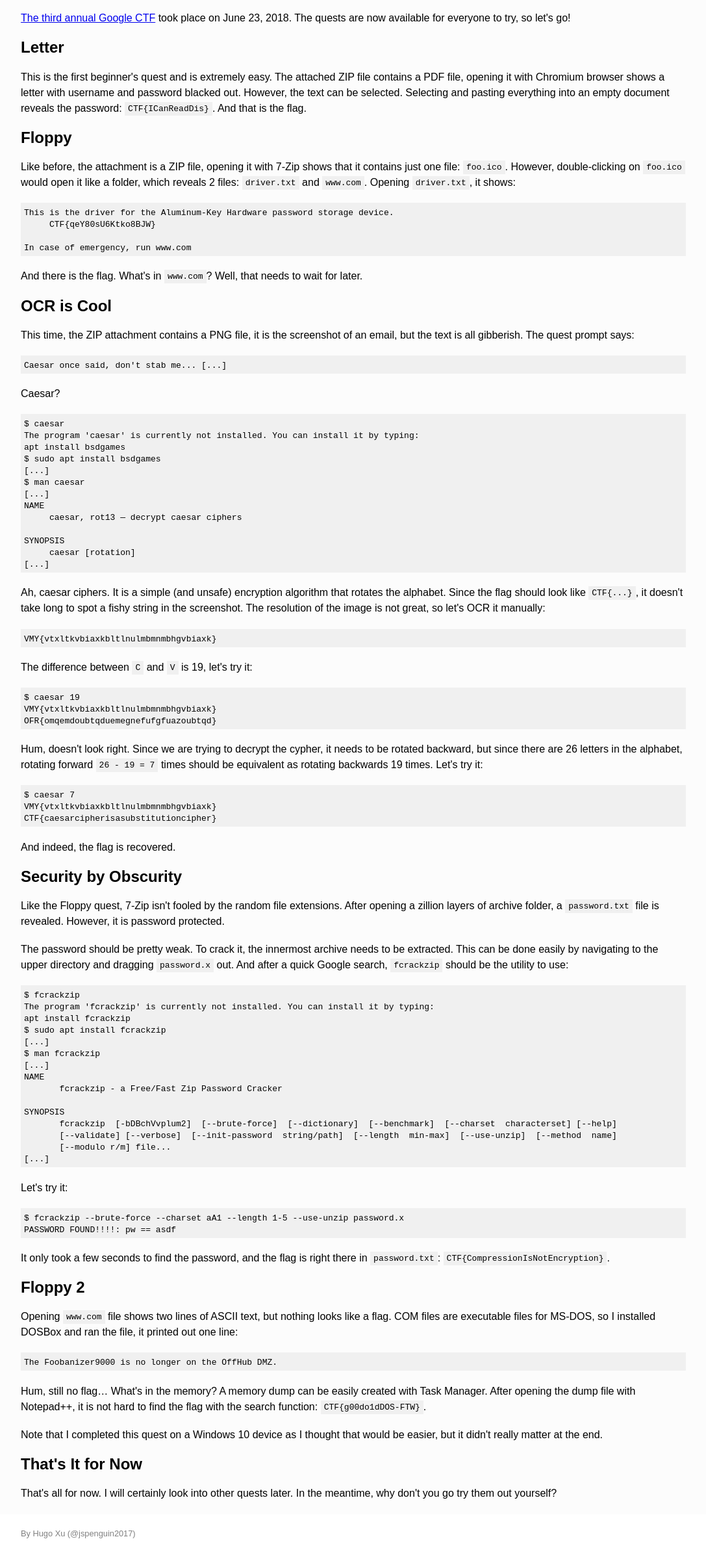
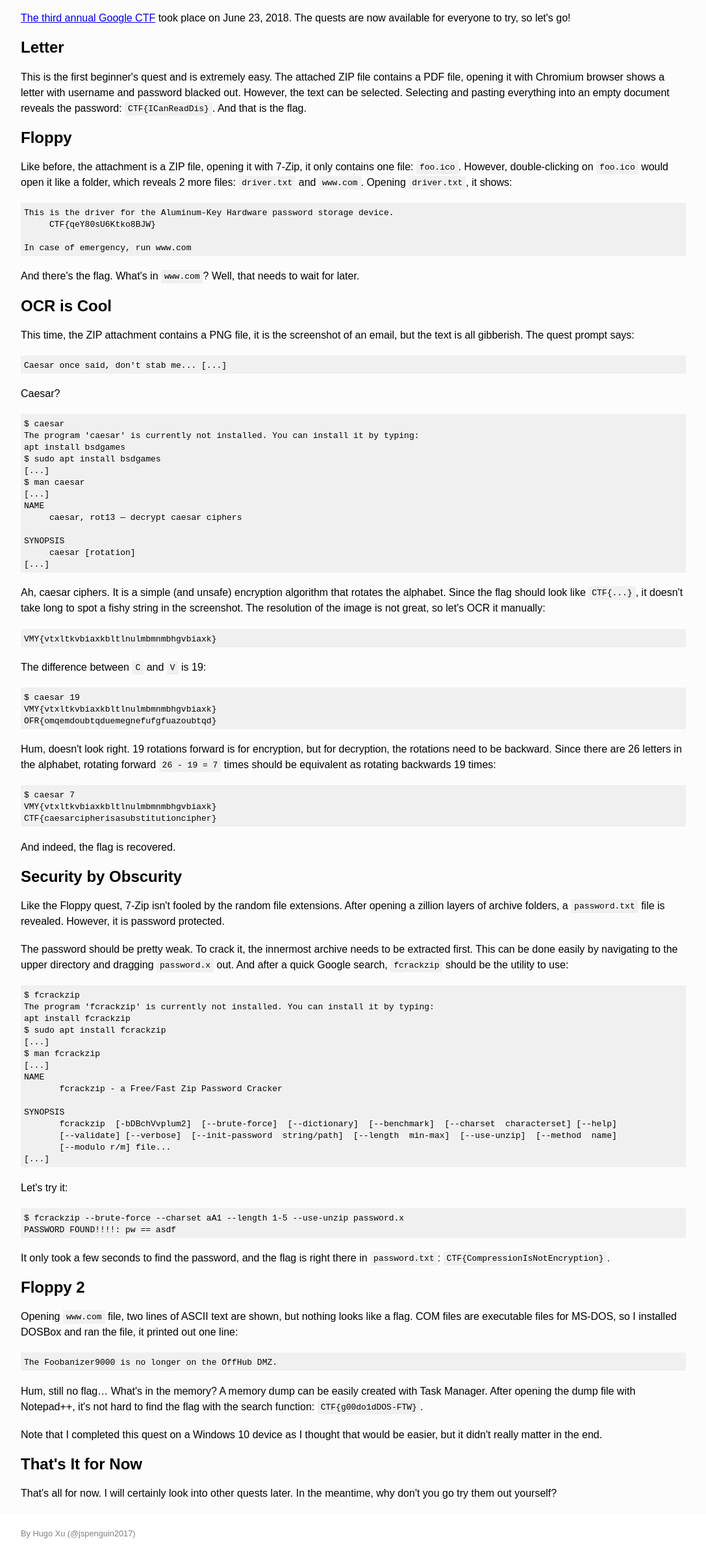
Before and after one commit to jspenguin2017/Blog, a website: page docs/Google_CTF_2018_1.html in a window 1280 px wide. Shown: the part 145-2530 px from the top of the page at 65% size, without its empty margins (96-1183 px from the left). Drawn offline with Linux system fonts and the light colour scheme.

Commit message:
No commit message

```diff
--- a/docs/Google_CTF_2018_1.html
+++ b/docs/Google_CTF_2018_1.html
@@ -32,17 +32,16 @@ username and password blacked out. However, the text can be selected. Selecting
 and pasting everything into an empty document reveals the password:
 <code>CTF{ICanReadDis}</code>. And that is the flag.</p>
 <h2 id="floppy">Floppy</h2>
-<p>Like before, the attachment is a ZIP file, opening it with 7-Zip shows that it
-contains just one file: <code>foo.ico</code>. However, double-clicking on <code>foo.ico</code> would
-open it like a folder, which reveals 2 files: <code>driver.txt</code> and <code>www.com</code>.
+<p>Like before, the attachment is a ZIP file, opening it with 7-Zip, it only
+contains one file: <code>foo.ico</code>. However, double-clicking on <code>foo.ico</code> would
+open it like a folder, which reveals 2 more files: <code>driver.txt</code> and <code>www.com</code>.
 Opening <code>driver.txt</code>, it shows:</p>
 <pre><code>This is the driver for the Aluminum-Key Hardware password storage device.
      CTF{qeY80sU6Ktko8BJW}
 
 In case of emergency, run www.com
 </code></pre>
-<p>And there is the flag. What's in <code>www.com</code>? Well, that needs to wait for
-later.</p>
+<p>And there's the flag. What's in <code>www.com</code>? Well, that needs to wait for later.</p>
 <h2 id="ocriscool">OCR is Cool</h2>
 <p>This time, the ZIP attachment contains a PNG file, it is the screenshot of an
 email, but the text is all gibberish. The quest prompt says:</p>
@@ -69,15 +68,15 @@ take long to spot a fishy string in the screenshot. The resolution of the image
 is not great, so let's OCR it manually:</p>
 <pre><code>VMY{vtxltkvbiaxkbltlnulmbmnmbhgvbiaxk}
 </code></pre>
-<p>The difference between <code>C</code> and <code>V</code> is 19, let's try it:</p>
+<p>The difference between <code>C</code> and <code>V</code> is 19:</p>
 <pre><code>$ caesar 19
 VMY{vtxltkvbiaxkbltlnulmbmnmbhgvbiaxk}
 OFR{omqemdoubtqduemegnefufgfuazoubtqd}
 </code></pre>
-<p>Hum, doesn't look right. Since we are trying to decrypt the cypher, it needs
-to be rotated backward, but since there are 26 letters in the alphabet,
-rotating forward <code>26 - 19 = 7</code> times should be equivalent as rotating backwards
-19 times. Let's try it:</p>
+<p>Hum, doesn't look right. 19 rotations forward is for encryption, but for
+decryption, the rotations need to be backward. Since there are 26 letters in
+the alphabet, rotating forward <code>26 - 19 = 7</code> times should be equivalent as
+rotating backwards 19 times:</p>
 <pre><code>$ caesar 7
 VMY{vtxltkvbiaxkbltlnulmbmnmbhgvbiaxk}
 CTF{caesarcipherisasubstitutioncipher}
@@ -85,12 +84,12 @@ CTF{caesarcipherisasubstitutioncipher}
 <p>And indeed, the flag is recovered.</p>
 <h2 id="securitybyobscurity">Security by Obscurity</h2>
 <p>Like the Floppy quest, 7-Zip isn't fooled by the random file extensions. After
-opening a zillion layers of archive folder, a <code>password.txt</code> file is revealed.
+opening a zillion layers of archive folders, a <code>password.txt</code> file is revealed.
 However, it is password protected.</p>
 <p>The password should be pretty weak. To crack it, the innermost archive needs
-to be extracted. This can be done easily by navigating to the upper directory
-and dragging <code>password.x</code> out. And after a quick Google search, <code>fcrackzip</code>
-should be the utility to use:</p>
+to be extracted first. This can be done easily by navigating to the upper
+directory and dragging <code>password.x</code> out. And after a quick Google search,
+<code>fcrackzip</code> should be the utility to use:</p>
 <pre><code>$ fcrackzip
 The program 'fcrackzip' is currently not installed. You can install it by typing:
 apt install fcrackzip
@@ -114,16 +113,16 @@ PASSWORD FOUND!!!!: pw == asdf
 <p>It only took a few seconds to find the password, and the flag is right there
 in <code>password.txt</code>: <code>CTF{CompressionIsNotEncryption}</code>.</p>
 <h2 id="floppy2">Floppy 2</h2>
-<p>Opening <code>www.com</code> file shows two lines of ASCII text, but nothing looks like a
-flag. COM files are executable files for MS-DOS, so I installed DOSBox and ran
-the file, it printed out one line:</p>
+<p>Opening <code>www.com</code> file, two lines of ASCII text are shown, but nothing looks
+like a flag. COM files are executable files for MS-DOS, so I installed DOSBox
+and ran the file, it printed out one line:</p>
 <pre><code>The Foobanizer9000 is no longer on the OffHub DMZ.
 </code></pre>
 <p>Hum, still no flag… What's in the memory? A memory dump can be easily created
-with Task Manager. After opening the dump file with Notepad++, it is not hard
+with Task Manager. After opening the dump file with Notepad++, it's not hard
 to find the flag with the search function: <code>CTF{g00do1dDOS-FTW}</code>.</p>
 <p>Note that I completed this quest on a Windows 10 device as I thought that would
-be easier, but it didn't really matter at the end.</p>
+be easier, but it didn't really matter in the end.</p>
 <h2 id="thatsitfornow">That's It for Now</h2>
 <p>That's all for now. I will certainly look into other quests later. In the
 meantime, why don't you go try them out yourself?</p></div>
```
Also changed, not shown: src/pages/Google_CTF_2018_1.MD (+18 -19 lines).
